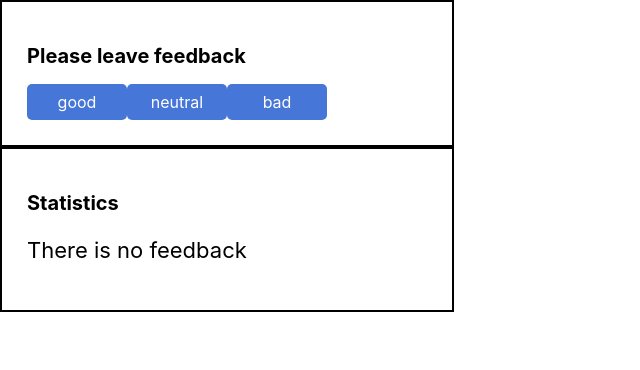
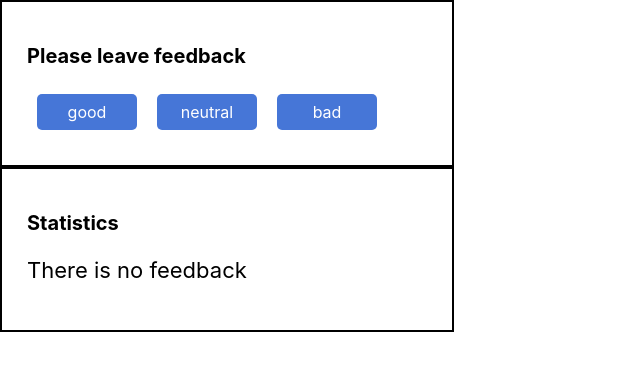
Before and after one commit to BoikoAlona/goit-react-hw-02-feedback, a React (Create React App) app: page / in a window 1280 px wide. Shown: the top 370 px of the page, without its empty margins (0-640 px from the left). Built offline with nearby package versions, Linux system fonts and the light colour scheme.

Commit message:
hw01 p1 fixed

```diff
--- a/src/components/App.jsx
+++ b/src/components/App.jsx
@@ -18,13 +18,12 @@ export class App extends Component {
     };
 
   countTotalFeedback = () => {
-  return Object.values(this.state).reduce((previousValue, option) => previousValue + option, 0);
+    return Object.values(this.state).reduce((previousValue, option) => previousValue + option, 0);
   };
 
   countPositiveFeedbackPercentage = () => {
-    Math.round(((this.state.good + this.state.neutral) / this.countTotalFeedback) * 100);
+     return Math.round(((this.state.good + this.state.neutral) / this.countTotalFeedback()) * 100);
   };
-
 
   render() {
     return (
@@ -32,7 +31,7 @@ export class App extends Component {
         <Section title="Please leave feedback">
           <FeedbackOptions
             options={Object.keys(this.state)}
-            onLeaveFeedback={this.handleClick}
+            handleClick={this.handleClick}
           />
         </Section>
         <Section title="Statistics">
--- a/src/components/FeedbackOptions/FeedbackOptions.module.css
+++ b/src/components/FeedbackOptions/FeedbackOptions.module.css
@@ -1,7 +1,7 @@
 .button {
     min-width: 100px;
     font-family: inherit;
-    appearance: none;
+    margin: 10px;
     border: 0;
     border-radius: 5px;
     background: #4676d7;
--- a/src/components/Statistics/Statistics.jsx
+++ b/src/components/Statistics/Statistics.jsx
@@ -4,16 +4,16 @@ function Statistics({
   good,
   neutral,
   bad,
-  countTotalFeedback,
-  countPositiveFeedbackPercentage,
+  total,
+  positivePercentage,
 }) {
   return (
     <div>
       <p className={css.p}>Good: {good}</p>
       <p className={css.p}>Neutral: {neutral}</p>
       <p className={css.p}>Bad: {bad}</p>
-      <p className={css.p}>Total: {countTotalFeedback}</p>
-      <p className={css.p}>Positive feedback: {Math.round(countPositiveFeedbackPercentage)}%</p>
+      <p className={css.p}>Total: {total}</p>
+      <p className={css.p}>Positive feedback: {positivePercentage}%</p>
     </div>
   );
 };
```
